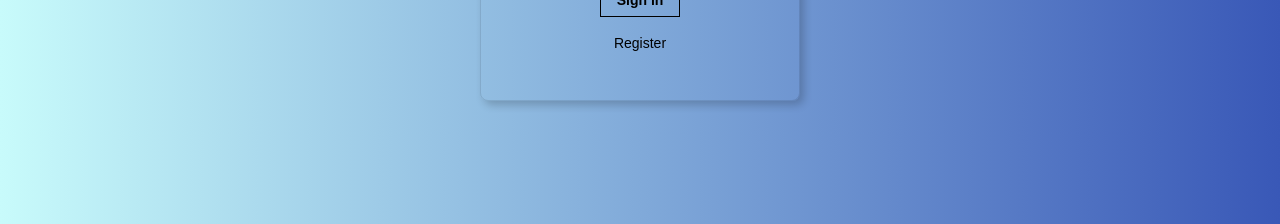
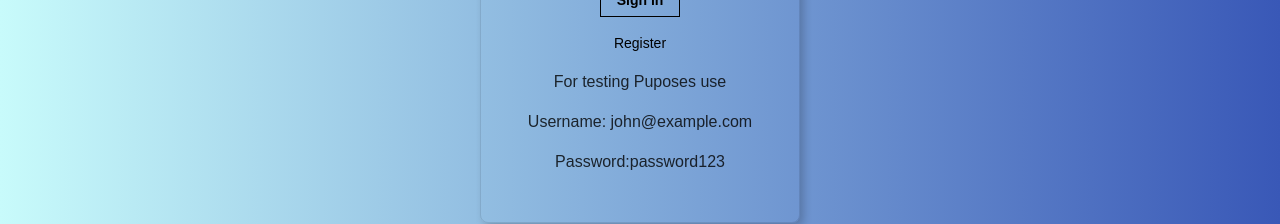
Before and after one commit to singhprabh27/EventResource, a React (Create React App) app: page / in a window 1280 px wide. Both pictures are taken after a click on the element "Sign In". Shown: the part 424-648 px from the top of the page. Built offline with nearby package versions, Linux system fonts and the light colour scheme; no server answers.

Commit message:
added hint for sign in

```diff
--- a/src/components/Signin/Signin2.js
+++ b/src/components/Signin/Signin2.js
@@ -74,6 +74,9 @@ class Signin extends React.Component {
                         </div>
                         <div className="lh-copy mt3">
                             <p onClick={() => onRouteChange('register')} className="f6 link dim black db pointer">Register</p>
+                            <p>For testing Puposes use</p>
+                            <p>Username: john@example.com</p>
+                            <p>Password:password123</p>
                         </div>
                     </div>
                 </main>
```
Also changed, not shown: src/containers/App.js (line endings or trailing spaces).
